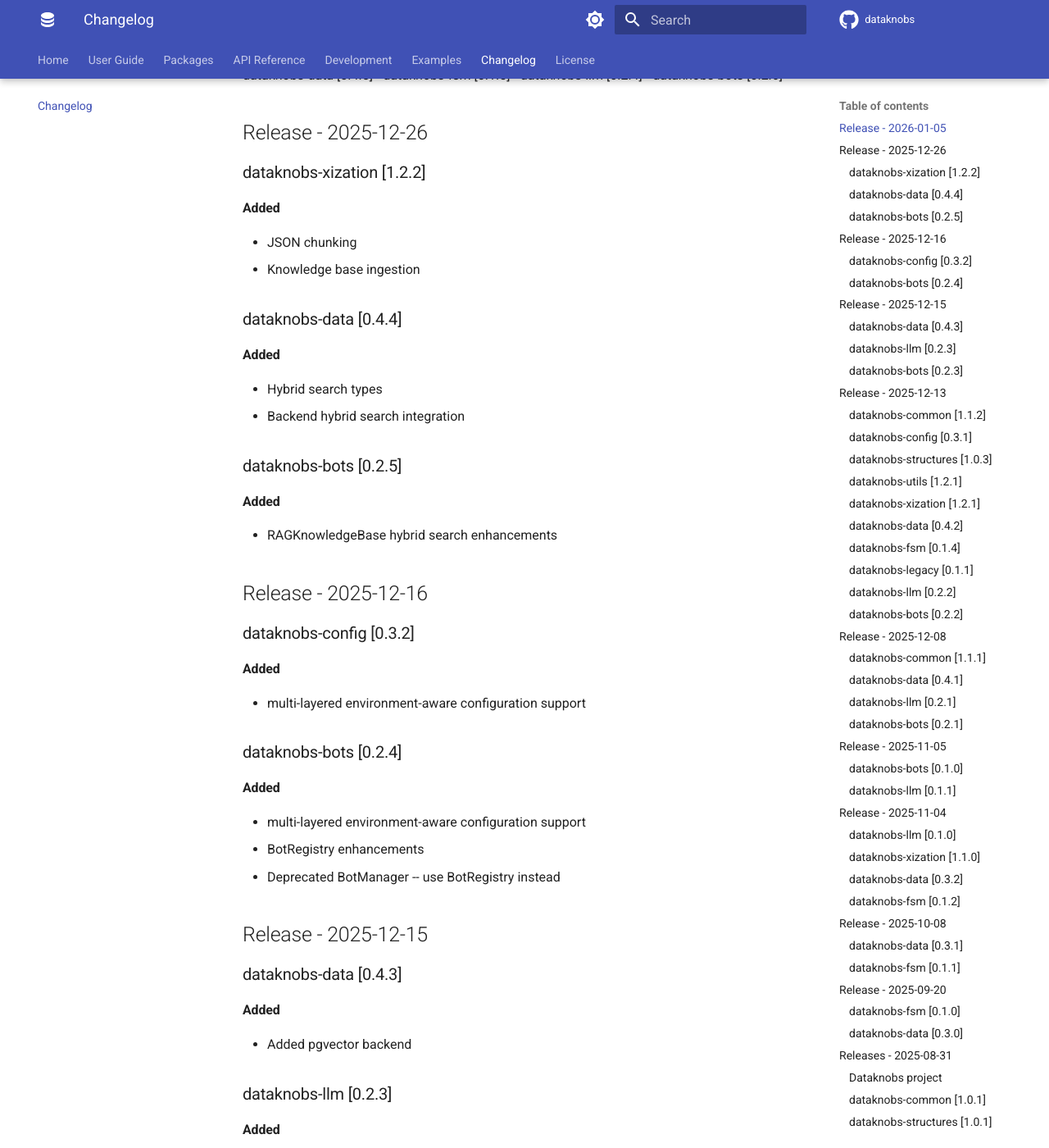
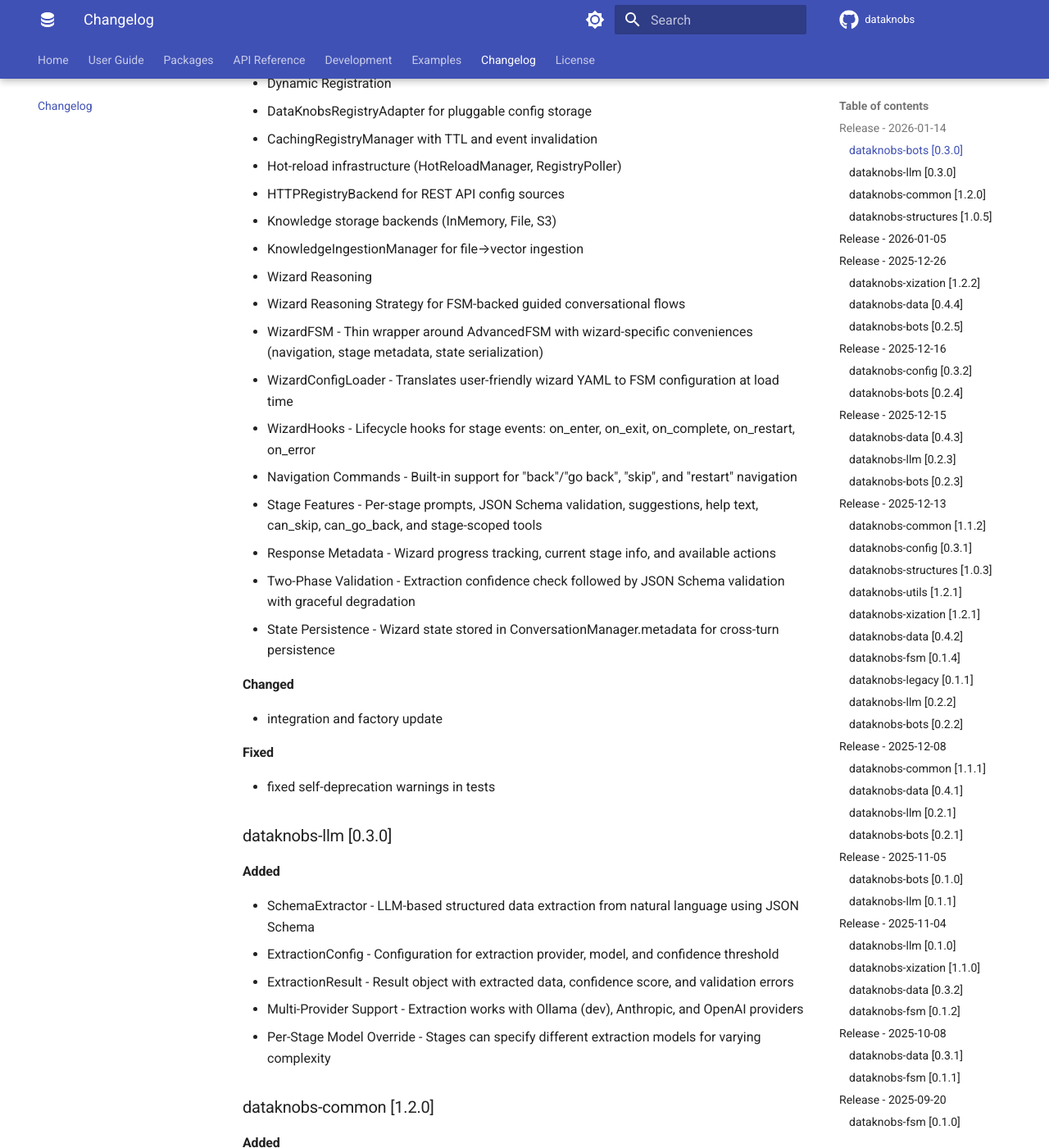
Before and after one commit to KBS-Labs/dataknobs, an MkDocs documentation site: the page built from docs/changelog.md, in a window 1280 px wide and 1400 px high, scrolled down 384 px. Shown: the whole window at 82% size. Built offline with MkDocs 1.6.1 and Material for MkDocs 9.7.7, drawn with Linux system fonts in a browser that asks for light colours; comment, search, counter and statistics services are not loaded; some of the changed text lies outside the part shown.

Commit message:
bumped versions, updated release notes

```diff
--- a/docs/changelog.md
+++ b/docs/changelog.md
@@ -4,6 +4,54 @@
 
 The format is based on [Keep a Changelog](https://keepachangelog.com/en/1.0.0/),
 and this project adheres to [Semantic Versioning](https://semver.org/spec/v2.0.0.html).
+
+## Release - 2026-01-14
+
+### dataknobs-bots [0.3.0]
+
+#### Added
+- Dynamic Registration
+  - DataKnobsRegistryAdapter for pluggable config storage
+  - CachingRegistryManager with TTL and event invalidation
+  - Hot-reload infrastructure (HotReloadManager, RegistryPoller)
+  - HTTPRegistryBackend for REST API config sources
+  - Knowledge storage backends (InMemory, File, S3)
+  - KnowledgeIngestionManager for file→vector ingestion
+- Wizard Reasoning
+  - Wizard Reasoning Strategy for FSM-backed guided conversational flows
+  - WizardFSM - Thin wrapper around AdvancedFSM with wizard-specific conveniences (navigation, stage metadata, state serialization)
+  - WizardConfigLoader - Translates user-friendly wizard YAML to FSM configuration at load time
+  - WizardHooks - Lifecycle hooks for stage events: on_enter, on_exit, on_complete, on_restart, on_error
+  - Navigation Commands - Built-in support for "back"/"go back", "skip", and "restart" navigation
+  - Stage Features - Per-stage prompts, JSON Schema validation, suggestions, help text, can_skip, can_go_back, and stage-scoped tools
+  - Response Metadata - Wizard progress tracking, current stage info, and available actions
+  - Two-Phase Validation - Extraction confidence check followed by JSON Schema validation with graceful degradation
+  - State Persistence - Wizard state stored in ConversationManager.metadata for cross-turn persistence
+
+#### Changed
+- integration and factory update
+
+#### Fixed
+- fixed self-deprecation warnings in tests
+
+### dataknobs-llm [0.3.0]
+
+#### Added
+- SchemaExtractor - LLM-based structured data extraction from natural language using JSON Schema
+- ExtractionConfig - Configuration for extraction provider, model, and confidence threshold
+- ExtractionResult - Result object with extracted data, confidence score, and validation errors
+- Multi-Provider Support - Extraction works with Ollama (dev), Anthropic, and OpenAI providers
+- Per-Stage Model Override - Stages can specify different extraction models for varying complexity
+
+### dataknobs-common [1.2.0]
+
+#### Added
+- EventBus abstraction with Memory/Postgres/Redis backends
+
+### dataknobs-structures [1.0.5]
+
+#### Fixed
+- Updated pyparsing API calls to use non-deprecated names (nested_expr, parse_string)
 
 ## Release - 2026-01-05
 
```
Also changed, not shown: 9 other files.
